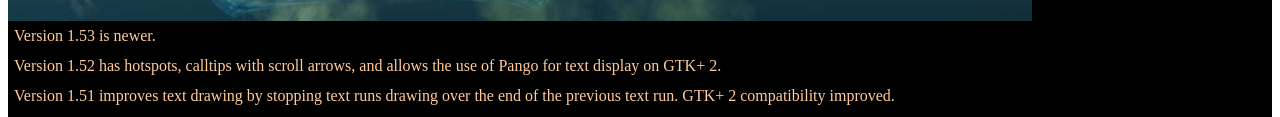
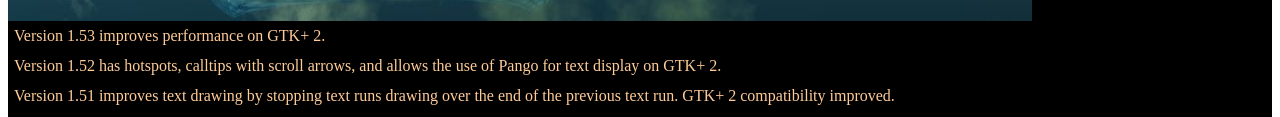
Before and after one commit to amezin/scintilla, a plain HTML site: page doc/index.html in a window 1280 px wide. Shown: the part 215-332 px from the top of the page. Drawn offline with Linux system fonts and the light colour scheme.

Commit message:
Updated blurb.

```diff
--- a/doc/index.html
+++ b/doc/index.html
@@ -54,7 +54,7 @@
     <table bgcolor="#000000" width="100%" cellspacing="0" cellpadding="6" border="0">
       <tr>
         <td width="100%">
-          <span class="versionlist"> Version 1.53 is newer.</span>
+          <span class="versionlist"> Version 1.53 improves performance on GTK+ 2.</span>
         </td>
       </tr>
       <tr>
```
